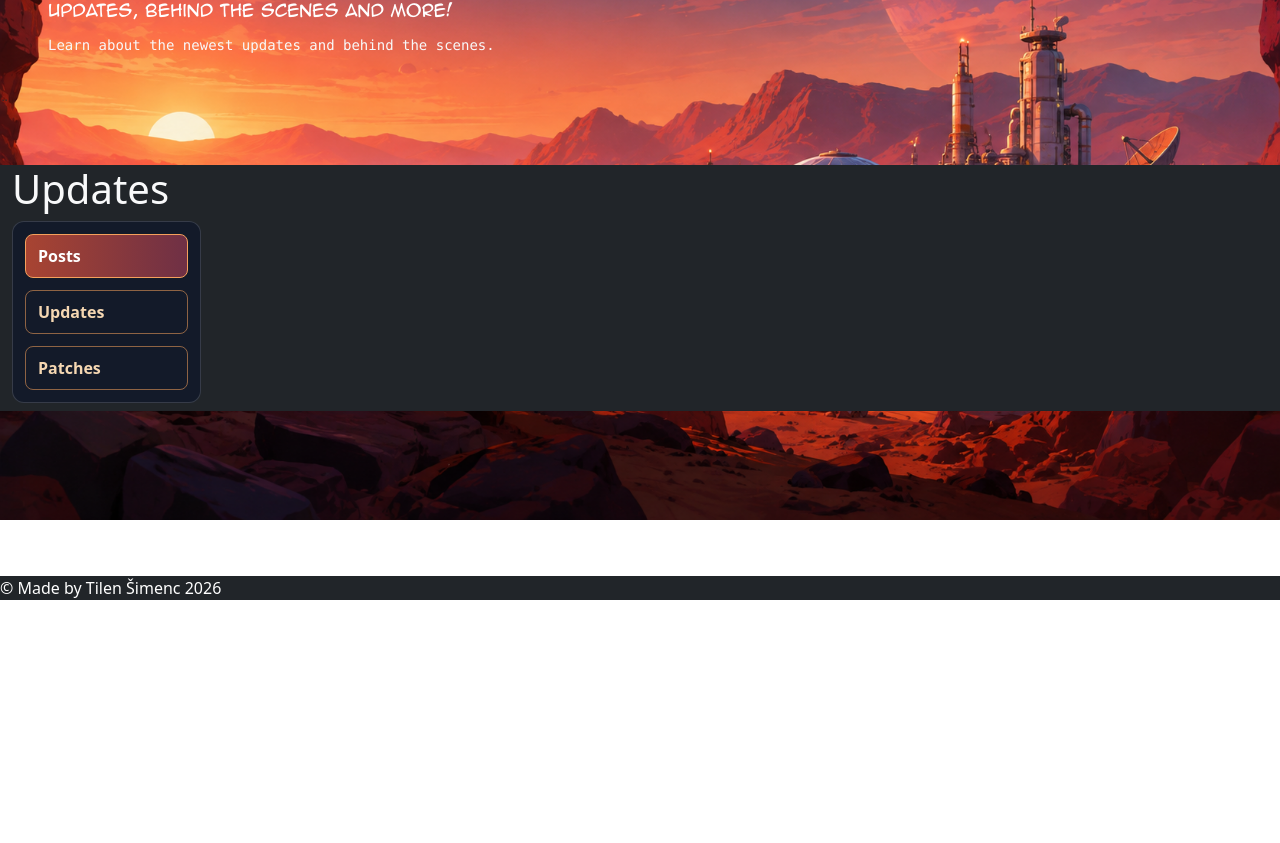
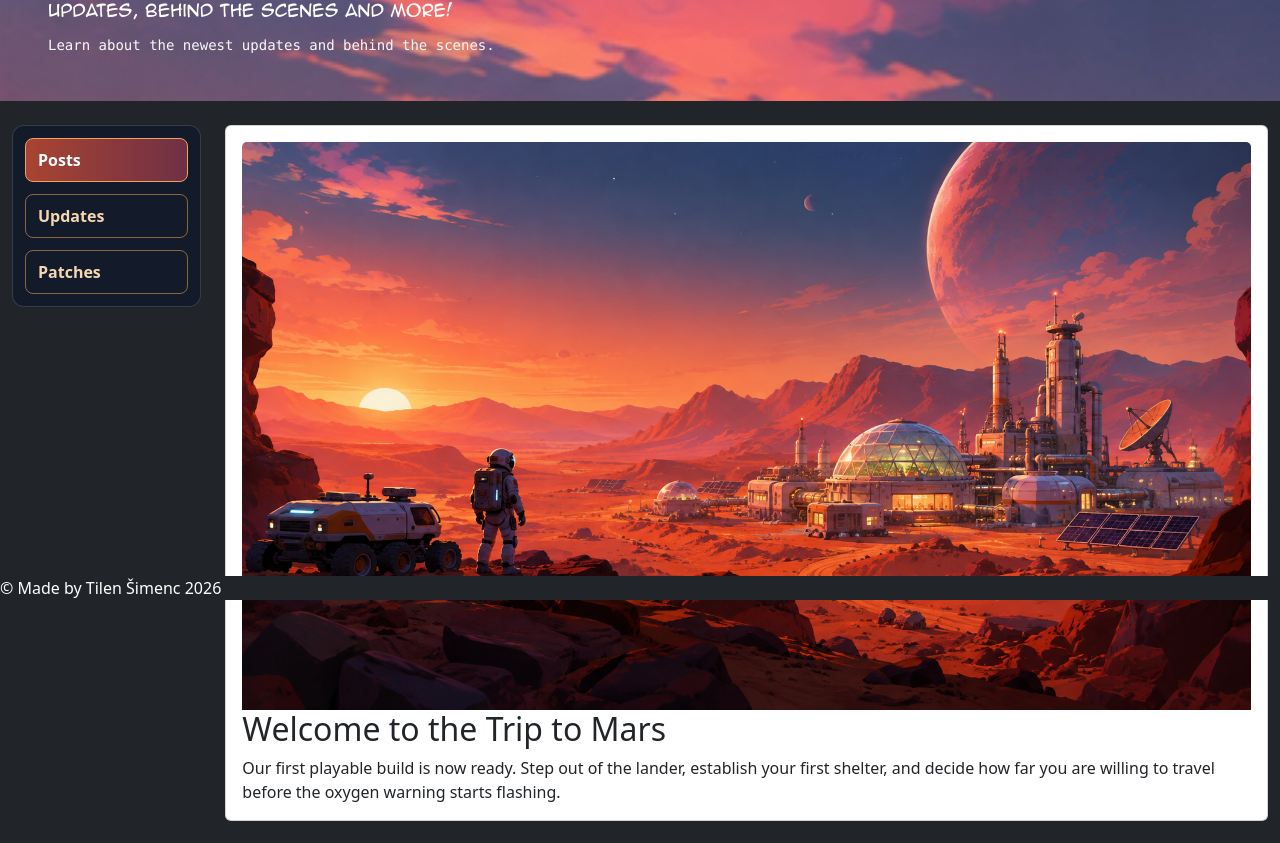
Before and after one commit to TilenoLogy/TripToMarsWebsite, an Angular app in the folder mars-shop/: page /devlog in a window 1280 px wide. Shown: the part 200-1043 px from the top of the page. Before the commit the page ends 800 px from the top, so only its background shows below. Built offline with nearby package versions, Linux system fonts and the light colour scheme.

Commit message:
Devlog updates and other news added

```diff
--- a/mars-shop/src/app/devlog/devlog-data.json
+++ b/mars-shop/src/app/devlog/devlog-data.json
@@ -2,16 +2,59 @@
   {
     "id": "posts",
     "label": "Posts",
-    "cards": []
+    "cards": [
+      {
+        "title": "Welcome to the Trip to Mars",
+        "description": "Our first playable build is now ready. Step out of the lander, establish your first shelter, and decide how far you are willing to travel before the oxygen warning starts flashing.",
+        "image": "Images/Background.png"
+      },
+      {
+        "title": "Building Mars, One System at a Time",
+        "description": "This week we connected exploration, mining, and base construction into one survival loop. Every trip beyond your shelter now has a purpose: bring back ice, find useful ore, and make the next expedition safer.",
+        "image": "Images/Game1.png"
+      },
+      {
+        "title": "Prototype is live",
+        "description": "After a long time of working on this game, we can happily announce that the prototype of our game is out and ready to play!",
+        "image": "Images/SpaceShirt.png"
+      }
+    ]
   },
   {
     "id": "updates",
     "label": "Updates",
-    "cards": []
+    "cards": [
+      {
+        "title": "Industrialization",
+        "description": "In this update the electricity grids have been added. Using electricity you are one step closer to automatization. There are also machines of electricity variant.",
+        "image": "Images/Game2.png"
+      },
+      {
+        "title": "Tools And Items",
+        "description": "In this update pickaxes and upgrades for basic pickaxe has been added. The same goes for oxygen tanks. There have also been inventory and crafting table reworks.",
+        "image": "Images/Game3.png"
+      },
+      {
+        "title": "Survive without air",
+        "description": "Survival elements such as oxygen has been introduced in this update. You can also refill the oxygen using mining the ice cubes and putting them into oxygen generator.",
+        "image": "Images/Background.png"
+      }
+    ]
   },
   {
-  "id": "patches",
+    "id": "patches",
     "label": "Patches",
-    "cards": []
+    "cards": [
+      {
+        "title": "Patch 0.4.1 - Power Stability",
+        "description": "Solar panels can now correctly connect to the grid and produce the electricity..",
+        "image": "Images/Game2.png"
+      },
+      {
+        "title": "Patch 0.4.0 - Resource Pass",
+        "description": "Rebalanced ore deposits, improved mining feedback, and fixed resource nodes respawning after mining them.",
+        "image": "Images/SpaceHoodie.jpg"
+      }
+    ]
   }
 ]
--- a/mars-shop/src/app/devlog/devlog.css
+++ b/mars-shop/src/app/devlog/devlog.css
@@ -1,3 +1,22 @@
+
+.devlog-content > h1 {
+    margin-bottom: 1.5rem;
+}
+
+.devlog-content .row {
+    row-gap: 1.5rem;
+}
+
+.wiki-cards {
+    display: grid;
+    grid-template-columns: 1fr;
+    gap: 1.5rem;
+}
+
+.wiki-card {
+    width: 100%;
+    margin-bottom: 0;
+}
 
 .devlog-buttons {
     display: flex;
--- a/mars-shop/src/app/devlog/devlog.html
+++ b/mars-shop/src/app/devlog/devlog.html
@@ -4,10 +4,8 @@
         <pre class="text-light">Learn about the newest updates and behind the scenes.
         </pre>
 </div>
-¨
 
 <div class="devlog-content container-fluid bg-dark text-light mt-5 pb-2">
-    <h1>Updates</h1>
     <div class="row g-4">
         <div class="col-md-3 col-lg-2">
             <div class="devlog-buttons" role="tablist" aria-label="Devlog categories">
@@ -20,5 +18,19 @@
                 }
             </div>
         </div>
+
+        <div class="col-md-9 col-lg-10">
+            <div class="wiki-cards">
+                @for (card of selectedCards; track card.title) {
+                <article class="card wiki-card">
+                    <div class="card-body">
+                        <img class="card-img-top" [src]="card.image" [alt]="card.title">
+                        <h2 class="card-title">{{card.title}}</h2>
+                        <p class="card-text">{{card.description}}</p>
+                    </div>
+                </article>
+                }
+            </div>
+        </div>
     </div>
 </div>
--- a/mars-shop/src/app/wiki/wiki.html
+++ b/mars-shop/src/app/wiki/wiki.html
@@ -6,7 +6,6 @@
 </div>
 
 <div class="wiki-content container-fluid bg-dark text-light mt-5 pb-2">
-    <h1>Resources</h1>
     <div class="row g-4">
         <div class="col-md-3 col-lg-2">
             <div class="wiki-buttons" role="tablist" aria-label="Wiki categories">
```
